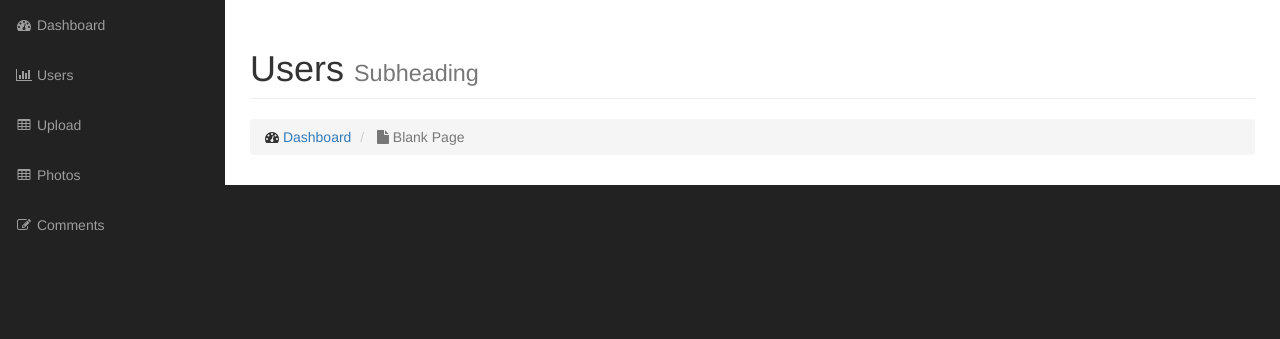
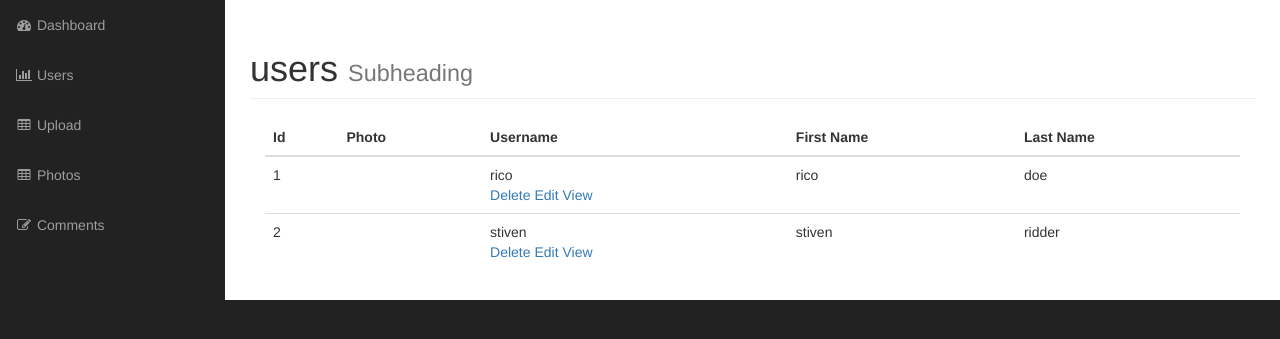
Before and after one commit to shreejanjoshi/PhotoGallery, a PHP site: page /admin/users.php in a window 1280 px wide. Shown: the part 51-390 px from the top of the page. Run offline with PHP 8.4, Linux system fonts and the light colour scheme; the visitor is signed in with stand-in values (Sample User, id 1); data comes from the database, SQL or seed files in the repository; grey boxes labelled with a size stand in for pictures from a placeholder-image service; data that the repository does not hold is empty; some libraries are stand-ins or nearby versions.

Commit message:
made a user page and data out from database

```diff
--- a/admin/includes/footer.php
+++ b/admin/includes/footer.php
@@ -7,6 +7,7 @@
     <!-- Bootstrap Core JavaScript -->
     <script src="js/bootstrap.min.js"></script>
 
+     <!-- needed for summernote textedditor -->
     <script src="https://cdn.jsdelivr.net/npm/summernote@0.8.18/dist/summernote.min.js"></script>
     <script src="js/scripts.js"></script>
 
--- a/admin/includes/header.php
+++ b/admin/includes/header.php
@@ -30,6 +30,7 @@
         <script src="https://oss.maxcdn.com/libs/respond.js/1.4.2/respond.min.js"></script>
     <![endif]-->
 
+    <!-- needed for summernote textedditor -->
     <!-- include summernote css/js -->
     <link href="https://cdn.jsdelivr.net/npm/summernote@0.8.18/dist/summernote.min.css" rel="stylesheet">
 
--- a/admin/users.php
+++ b/admin/users.php
@@ -1,4 +1,8 @@
 <?php include("includes/header.php"); ?>
+<?php if(!$session->is_signed_in()){ redirect("login.php");} ?>
+<?php
+$users = user::find_all();
+?>
 
     <!-- Navigation -->
     <nav class="navbar navbar-inverse navbar-fixed-top" role="navigation">
@@ -25,17 +29,41 @@
             <div class="row">
                 <div class="col-lg-12">
                     <h1 class="page-header">
-                        Users
+                        users
                         <small>Subheading</small>
                     </h1>
-                    <ol class="breadcrumb">
-                        <li>
-                            <i class="fa fa-dashboard"></i>  <a href="index.html">Dashboard</a>
-                        </li>
-                        <li class="active">
-                            <i class="fa fa-file"></i> Blank Page
-                        </li>
-                    </ol>
+
+                    <div class="col-md-12">
+                        <table class="table table-hover">
+                            <thead>
+                            <tr>
+                                <th>Id</th>
+                                <th>Photo</th>
+                                <th>Username</th>
+                                <th>First Name</th>
+                                <th>Last Name</th>
+                            </tr>
+                            </thead>
+                            <tbody>
+                            <?php foreach ($users as $user) : ?>
+                                <tr>
+                                    <td><?php echo $user->id; ?></td>
+                                    <td><img class="admin-user-thumbnail" src="<?php echo $user->user_image; ?>" alt=""></td>
+                                    <td><?php echo $user->username; ?>
+                                        <div class="action_links">
+                                            <a href="delete_user.php?id=<?php echo $user->id; ?>">Delete</a>
+                                            <a href="edit_user.php?id=<?php echo $user->id; ?>">Edit</a>
+                                            <a href="delete_user.php?id=<?php echo $user->id; ?>">View</a>
+                                        </div>
+                                    </td>
+                                    <td><?php echo $user->first_name; ?></td>
+                                    <td><?php echo $user->last_name; ?></td>
+                                </tr>
+                            <?php endforeach; ?>
+                            </tbody>
+                        </table>
+                    </div>
+
                 </div>
             </div>
             <!-- /.row -->
```
